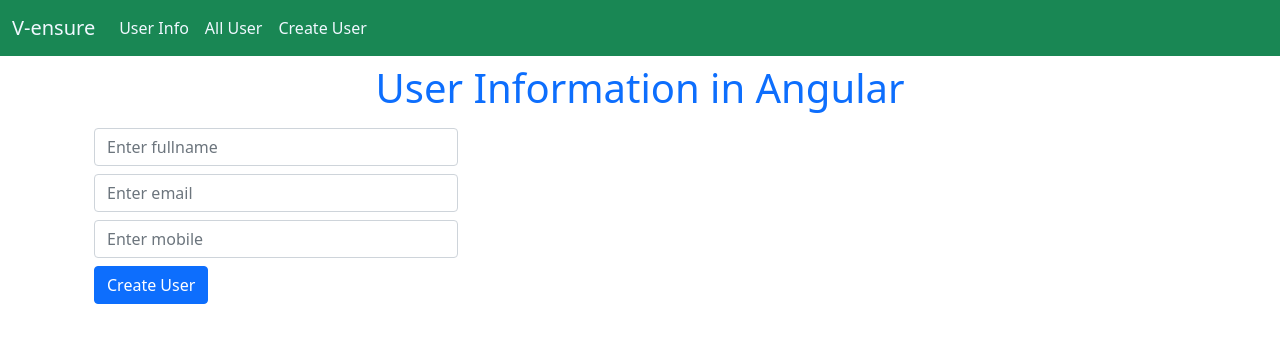
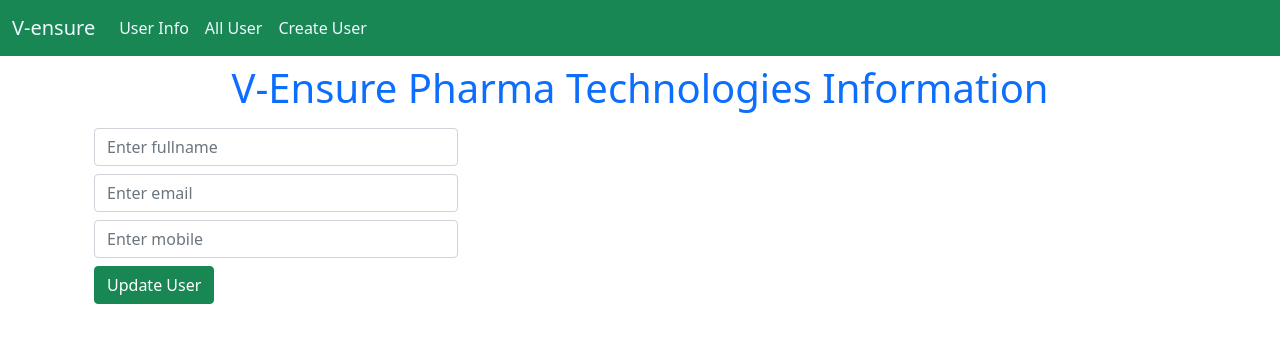
Before and after one commit to shamthakare/demo-project-frontend, an Angular app: page /create/1 in a window 1280 px wide. Shown: the top 342 px of the page. Built offline with nearby package versions, Linux system fonts and the light colour scheme; no server answers.

Commit message:
All Data Code Is Update

```diff
--- a/src/app/apiservice.service.ts
+++ b/src/app/apiservice.service.ts
@@ -32,4 +32,9 @@ export class ApiserviceService {
     let ids = id;
     return this.http.put(`${this.createUrl}/${ids}`, data);
   }
+  //getSingleData
+  getSingleData(id:any):Observable<any>{
+    let ids=id;
+    return this.http.get(`${this.createUrl}/${ids}`);
+  }
 }
--- a/src/app/app.component.html
+++ b/src/app/app.component.html
@@ -29,7 +29,7 @@
     </div>
   </div>
 </nav>
-<h1 class="text-center text-primary mt-2">User Information in Angular</h1>
+<h1 class="text-center text-primary mt-2">V-Ensure Pharma Technologies Information</h1>
 <div class="container">
   <router-outlet></router-outlet>
 </div>
--- a/src/app/create/create.component.html
+++ b/src/app/create/create.component.html
@@ -12,7 +12,7 @@
   </div>
 
 
-  <form [formGroup]="userform" (ngSubmit)="usersubmit()">
+  <form [formGroup]="userform" >
     <div class="col-md-4 mt-2">
     <input type="text" class="form-control" formControlName="fullname" placeholder="Enter fullname">
   </div>
@@ -22,9 +22,18 @@
   <div class="col-md-4 mt-2">
     <input type="number" class="form-control"formControlName="mobile" placeholder="Enter mobile">
   </div>
-  <div class="col-md-4 mt-2">
-<button class="btn btn-primary text-center">Create User</button>
+<!-- this is a optional
+  <div class="col-md-4 mt-2"  >
+    <button class="btn   text-center {{!getparamid?'btn-primary':'btn-success'}}">{{!getparamid?'Create User':'Update User'}}</button>
+    </div> -->
+
+  <div class="col-md-4 mt-2" *ngIf="!getparamid">
+<button class="btn btn-primary text-center" (click)="usersubmit()">Create User</button>
 </div>
+
+<div class="col-md-4 mt-2" *ngIf="getparamid" (click)="updateUser()">
+  <button class="btn btn-success text-center">Update User</button>
+  </div>
   </form>
 </div>
 </div>
--- a/src/app/create/create.component.ts
+++ b/src/app/create/create.component.ts
@@ -1,6 +1,7 @@
 import { Component, OnInit } from '@angular/core';
 import { FormControl, FormGroup, Validators } from '@angular/forms';
 import { ApiserviceService } from '../apiservice.service';
+import { ActivatedRoute } from '@angular/router';
 
 @Component({
   selector: 'app-create',
@@ -9,10 +10,24 @@ import { ApiserviceService } from '../apiservice.service';
 })
 export class CreateComponent implements OnInit {
 
-  constructor(private api: ApiserviceService) { }
+  constructor(private api: ApiserviceService, private router: ActivatedRoute) { }
   errmsg: any;
   successmsg: any;
-  ngOnInit(): void {}
+  getparamid: any;
+  ngOnInit(): void {
+    this.getparamid = this.router.snapshot.paramMap.get('id');
+    if (this.getparamid) {
+      this.api.getSingleData(this.getparamid).subscribe((res) => {
+        console.log(res, 'select update Data');
+        this.userform.patchValue({
+          fullname: res.data[0].fullname,
+          email: res.data[0].email,
+          mobile: res.data[0].mobile
+        })
+      })
+    }
+  }
+
   userform = new FormGroup({
     'fullname': new FormControl('', Validators.required),
     'email': new FormControl('', Validators.required),
@@ -30,4 +45,20 @@ export class CreateComponent implements OnInit {
       this.errmsg = 'All fileds are required';
     }
   }
+
+
+  //Update user
+  updateUser() {
+    if (this.userform.valid) {
+      this.api.updateData(this.userform.value, this.getparamid).subscribe((res) => {
+        console.log(res, "Data update successful");
+        this.successmsg = res.massage;
+      })
+    } else {
+      this.errmsg = 'All fileds are require';
+
+    }
+
+  }
+
 }
--- a/src/app/read/read.component.html
+++ b/src/app/read/read.component.html
@@ -21,11 +21,8 @@
       <td>{{d.fullname}}</td>
       <td>{{d.email}}</td>
       <td>{{d.mobile}}</td>
-      <td>
-        <a class="btn btn-flat" [routerLink]="['/create',d.id]">Edit</a>
-      </td>
-      <td>
-        <button class="btn btn-flat" (click)="deleteId(d.id)">Delete</button>
+      <td><a class="btn btn-primary" [routerLink]="['/create',d.id]">Update</a> </td>
+      <td><button class="btn btn-danger" (click)="deleteId(d.id)">Delete</button>
       </td>
     </tr>
   </tbody>
```
